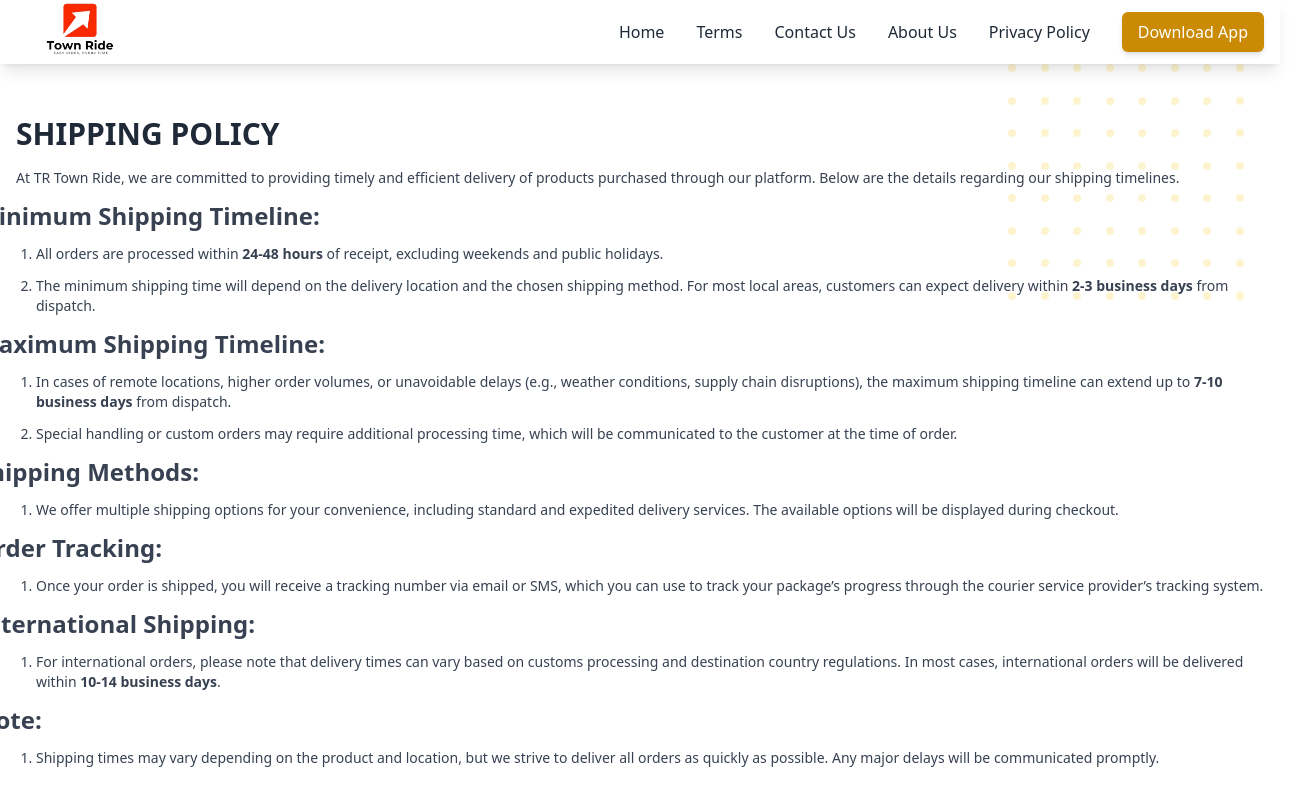
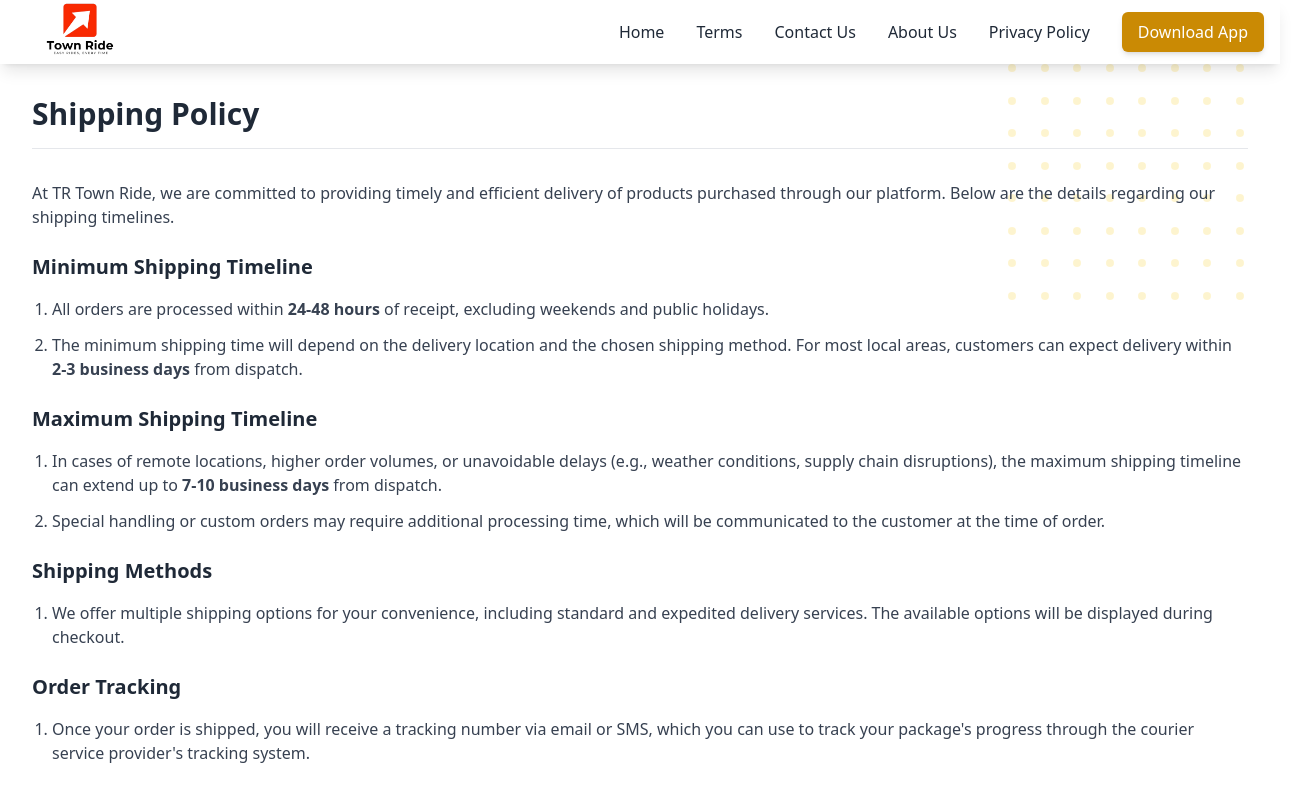
Before and after one commit to KushKK29/Town-Ride, a React (Vite) app: page /shipping in a window 1280 px wide. Shown: the top 793 px of the page, 1304 px wide, since content can reach past the window. Built offline with nearby package versions, Linux system fonts and the light colour scheme.

Commit message:
add: commit

```diff
--- a/src/pages/Shipping.jsx
+++ b/src/pages/Shipping.jsx
@@ -2,104 +2,101 @@ import React from "react";
 
 const Shipping = () => {
   return (
-    <div className="max-w-7xl py-8 relative">
-      {/* Background Pattern */}
+    <div className="max-w-7xl py-8 relative px-4">
       <div className="absolute top-0 right-0 w-64 h-64 grid grid-cols-8 gap-1 opacity-20">
         {[...Array(64)].map((_, i) => (
           <div key={i} className="w-2 h-2 bg-yellow-400 rounded-full" />
         ))}
       </div>
 
-      {/* Main Content */}
       <div className="relative">
-        <h1 className="text-3xl font-bold text-gray-800 mb-4 mt-5">
-          SHIPPING POLICY
+        <h1 className="text-3xl font-bold text-gray-800 mb-8 border-b pb-4">
+          Shipping Policy
         </h1>
 
-        <div className="space-y-3 text-gray-700 text-sm font-medium">
-          <p>
+        <div className="space-y-6 text-gray-700">
+          <p className="text-base">
             At TR Town Ride, we are committed to providing timely and efficient
             delivery of products purchased through our platform. Below are the
             details regarding our shipping timelines.
           </p>
 
-          <h2 className="font-bold text-lg sm:text-md md:text-lg lg:text-xl xl:text-2xl mt-8 mb-4 -mx-10 text-center sm:text-left">
-            Minimum Shipping Timeline:
+          {[
+            "Minimum Shipping Timeline",
+            "Maximum Shipping Timeline",
+            "Shipping Methods",
+            "Order Tracking",
+            "International Shipping",
+            "Note",
+          ].map((heading) => (
+            <section key={heading} className="mt-8">
+              <h2 className="text-xl font-semibold text-gray-800 mb-4">
+                {heading}
               </h2>
-          <ul className="list-decimal pl-5 space-y-3">
+              <ul className="list-decimal pl-5 space-y-3 text-base">
+                {heading === "Minimum Shipping Timeline" && (
+                  <>
                     <li>
-              All orders are processed within <strong>24-48 hours</strong> of
-              receipt, excluding weekends and public holidays.
+                      All orders are processed within{" "}
+                      <strong>24-48 hours</strong> of receipt, excluding
+                      weekends and public holidays.
                     </li>
                     <li>
-              The minimum shipping time will depend on the delivery location and
-              the chosen shipping method. For most local areas, customers can
-              expect delivery within <strong>2-3 business days</strong> from
-              dispatch.
+                      The minimum shipping time will depend on the delivery
+                      location and the chosen shipping method. For most local
+                      areas, customers can expect delivery within{" "}
+                      <strong>2-3 business days</strong> from dispatch.
                     </li>
-          </ul>
-
-          <h2 className="font-bold text-lg sm:text-md md:text-lg lg:text-xl xl:text-2xl mt-8 mb-4 -mx-10 text-center sm:text-left">
-            Maximum Shipping Timeline:
-          </h2>
-          <ul className="list-decimal pl-5 space-y-3">
+                  </>
+                )}
+                {heading === "Maximum Shipping Timeline" && (
+                  <>
                     <li>
-              In cases of remote locations, higher order volumes, or unavoidable
-              delays (e.g., weather conditions, supply chain disruptions), the
-              maximum shipping timeline can extend up to{" "}
-              <strong>7-10 business days</strong> from dispatch.
+                      In cases of remote locations, higher order volumes, or
+                      unavoidable delays (e.g., weather conditions, supply chain
+                      disruptions), the maximum shipping timeline can extend up
+                      to <strong>7-10 business days</strong> from dispatch.
                     </li>
                     <li>
                       Special handling or custom orders may require additional
-              processing time, which will be communicated to the customer at the
-              time of order.
+                      processing time, which will be communicated to the
+                      customer at the time of order.
                     </li>
+                  </>
+                )}
+                {heading === "Shipping Methods" && (
+                  <li>
+                    We offer multiple shipping options for your convenience,
+                    including standard and expedited delivery services. The
+                    available options will be displayed during checkout.
+                  </li>
+                )}
+                {heading === "Order Tracking" && (
+                  <li>
+                    Once your order is shipped, you will receive a tracking
+                    number via email or SMS, which you can use to track your
+                    package's progress through the courier service provider's
+                    tracking system.
+                  </li>
+                )}
+                {heading === "International Shipping" && (
+                  <li>
+                    For international orders, please note that delivery times
+                    can vary based on customs processing and destination country
+                    regulations. In most cases, international orders will be
+                    delivered within <strong>10-14 business days</strong>.
+                  </li>
+                )}
+                {heading === "Note" && (
+                  <li>
+                    Shipping times may vary depending on the product and
+                    location, but we strive to deliver all orders as quickly as
+                    possible. Any major delays will be communicated promptly.
+                  </li>
+                )}
               </ul>
-
-          <h2 className="font-bold text-lg sm:text-md md:text-lg lg:text-xl xl:text-2xl mt-8 mb-4 -mx-10 text-center sm:text-left">
-            Shipping Methods:
-          </h2>
-          <ul className="list-decimal pl-5 space-y-3">
-            <li>
-              We offer multiple shipping options for your convenience, including
-              standard and expedited delivery services. The available options
-              will be displayed during checkout.
-            </li>
-          </ul>
-
-          <h2 className="font-bold text-lg sm:text-md md:text-lg lg:text-xl xl:text-2xl mt-8 mb-4 -mx-10 text-center sm:text-left">
-            Order Tracking:
-          </h2>
-          <ul className="list-decimal pl-5 space-y-3">
-            <li>
-              Once your order is shipped, you will receive a tracking number via
-              email or SMS, which you can use to track your package’s progress
-              through the courier service provider’s tracking system.
-            </li>
-          </ul>
-
-          <h2 className="font-bold text-lg sm:text-md md:text-lg lg:text-xl xl:text-2xl mt-8 mb-4 -mx-10 text-center sm:text-left">
-            International Shipping:
-          </h2>
-          <ul className="list-decimal pl-5 space-y-3">
-            <li>
-              For international orders, please note that delivery times can vary
-              based on customs processing and destination country regulations.
-              In most cases, international orders will be delivered within{" "}
-              <strong>10-14 business days</strong>.
-            </li>
-          </ul>
-
-          <h2 className="font-bold text-lg sm:text-md md:text-lg lg:text-xl xl:text-2xl mt-8 mb-4 -mx-10 text-center sm:text-left">
-            Note:
-          </h2>
-          <ul className="list-decimal pl-5 space-y-3">
-            <li>
-              Shipping times may vary depending on the product and location, but
-              we strive to deliver all orders as quickly as possible. Any major
-              delays will be communicated promptly.
-            </li>
-          </ul>
+            </section>
+          ))}
         </div>
       </div>
     </div>
```
Lines whose indentation alone changed are shown as unchanged.
